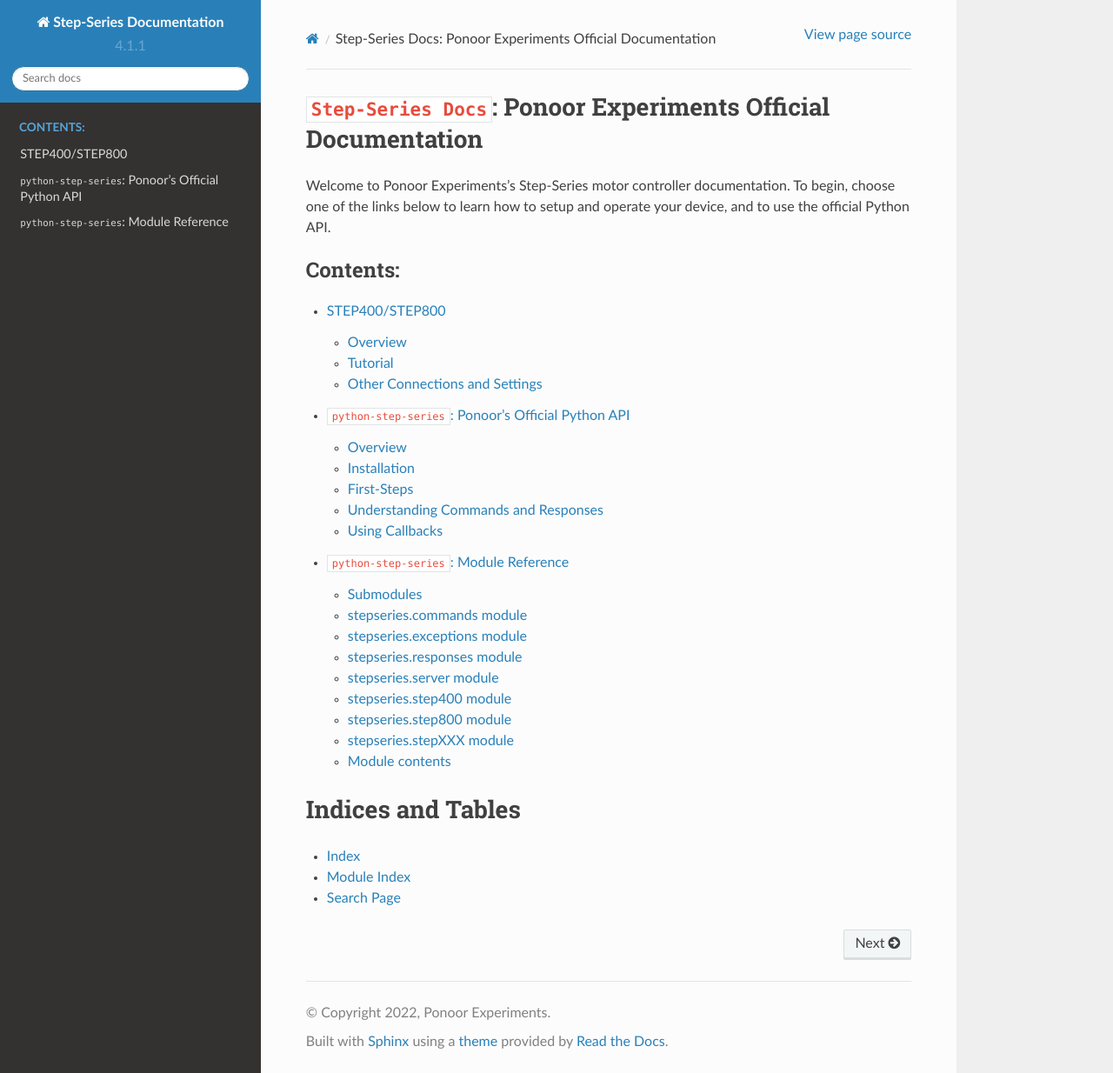
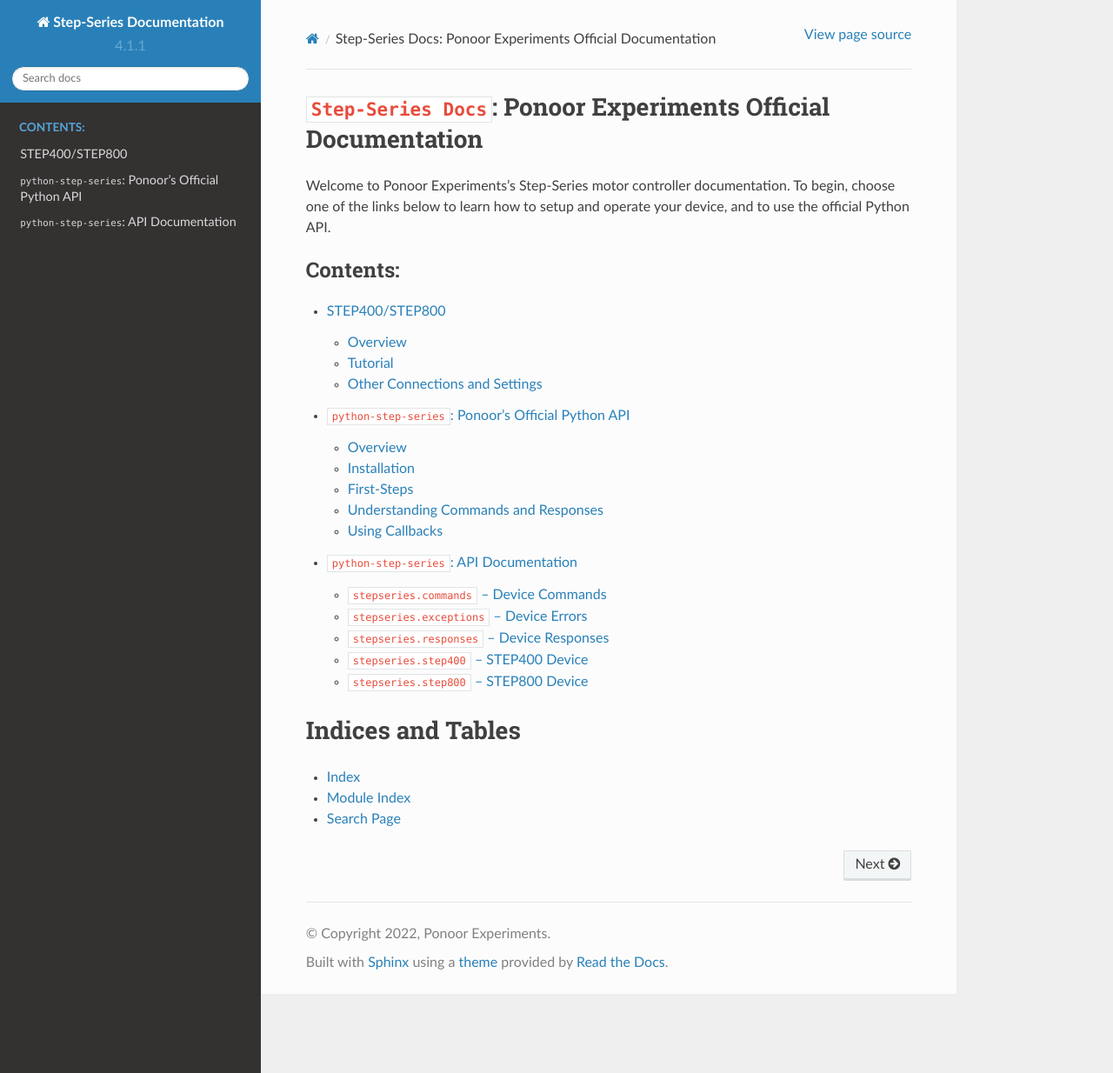
Before and after one commit to ponoor/python-step-series, a Sphinx documentation site: the page built from docs/index.rst, in a window 1280 px wide and 1234 px high. Shown: the whole window at 87% size. Built offline with Sphinx 7.4.7 and the Read the Docs theme 2.0.0, drawn with Linux system fonts in a browser that asks for light colours.

Commit message:
Reorganize module reference

```diff
--- a/docs/index.rst
+++ b/docs/index.rst
@@ -11,7 +11,7 @@
 
     step-series
     python-step-series
-    module-reference
+    module-index
 
 
 Indices and Tables
--- /dev/null
+++ b/docs/module-index.rst
@@ -0,0 +1,7 @@
+``python-step-series``: API Documentation
+=========================================
+
+.. toctree::
+    :maxdepth: 2
+
+    module-reference
--- a/docs/module-reference.rst
+++ b/docs/module-reference.rst
@@ -1,53 +1,29 @@
-``python-step-series``: Module Reference
-========================================
-
-Submodules
-----------
-
-stepseries.commands module
---------------------------
+``stepseries.commands`` -- Device Commands
+==========================================
 
 .. automodule:: stepseries.commands
     :members:
 
-stepseries.exceptions module
-----------------------------
+``stepseries.exceptions`` -- Device Errors
+==========================================
 
 .. automodule:: stepseries.exceptions
     :members:
 
-stepseries.responses module
----------------------------
+``stepseries.responses`` -- Device Responses
+============================================
 
 .. automodule:: stepseries.responses
     :members:
 
-stepseries.server module
-------------------------
-
-.. automodule:: stepseries.server
-    :members:
-
-stepseries.step400 module
--------------------------
+``stepseries.step400`` -- STEP400 Device
+========================================
 
 .. automodule:: stepseries.step400
     :members:
 
-stepseries.step800 module
--------------------------
+``stepseries.step800`` -- STEP800 Device
+========================================
 
 .. automodule:: stepseries.step800
     :members:
-
-stepseries.stepXXX module
--------------------------
-
-.. automodule:: stepseries.stepXXX
-    :members:
-
-Module contents
----------------
-
-.. automodule:: stepseries
-    :members:
```
